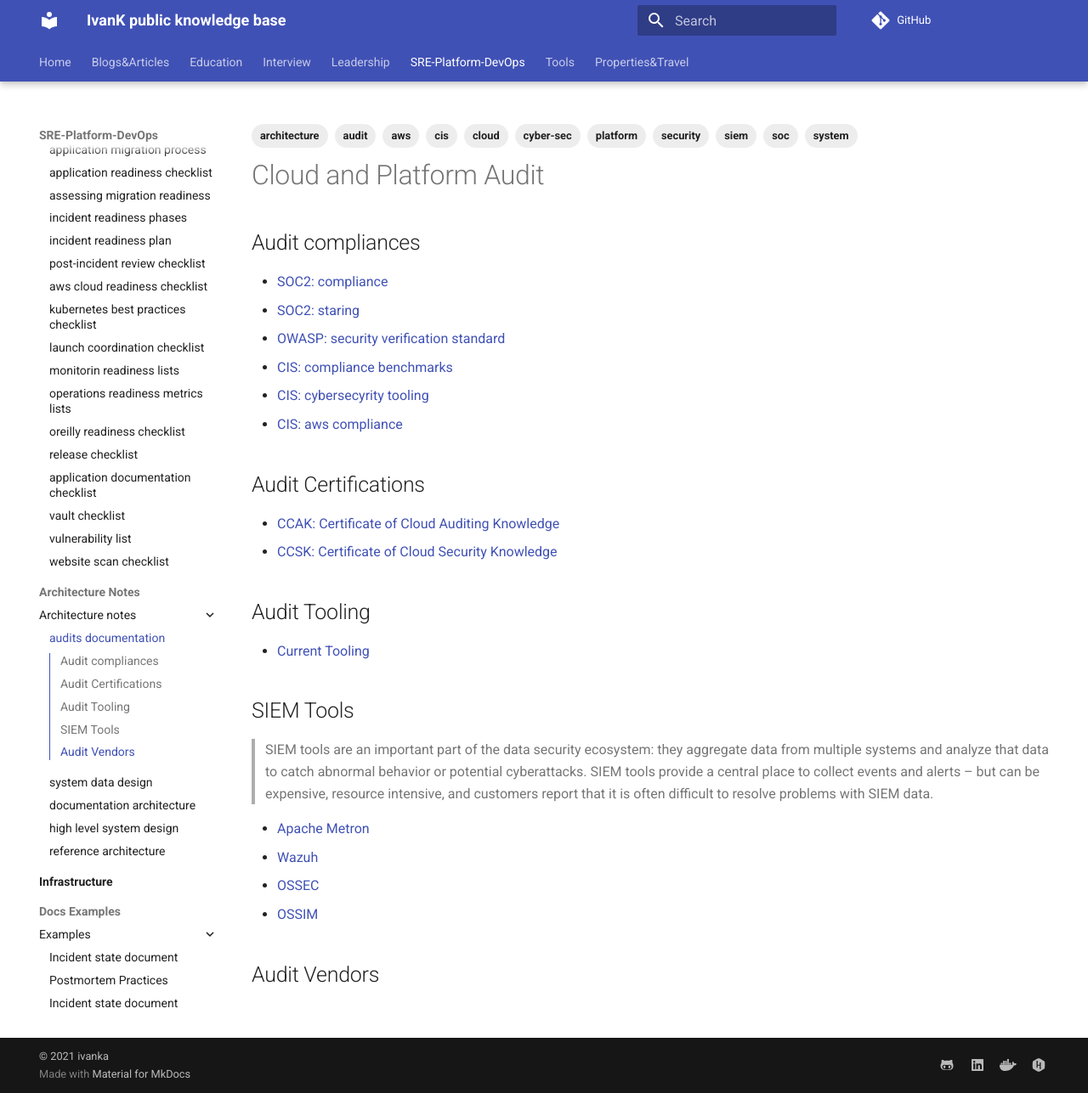
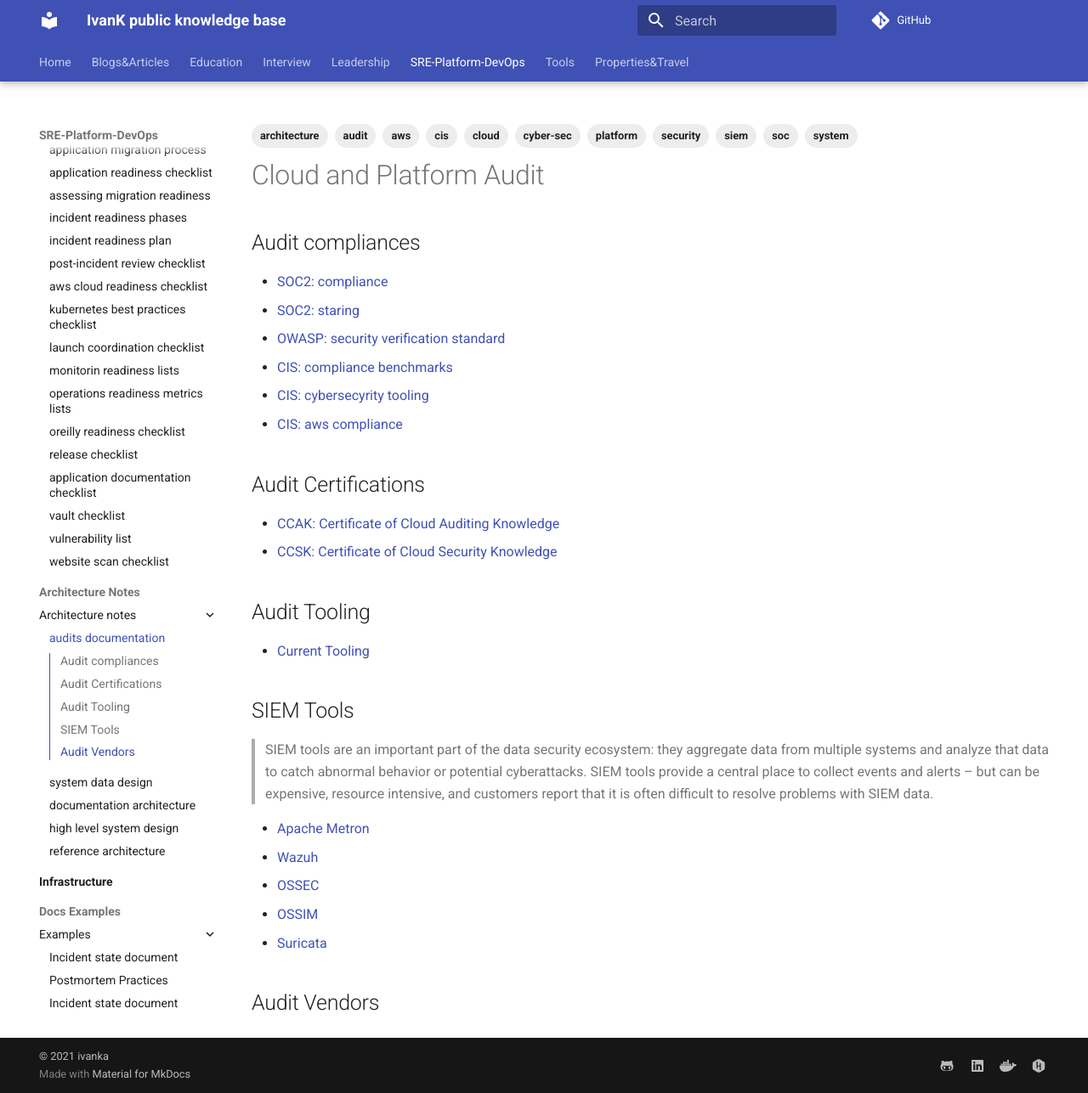
Before and after one commit to ivankatliarchuk/knowledge-base, an MkDocs documentation site: the page built from docs/sre-platform-devops/architecture-notes/audits.md, in a window 1280 px wide and 1287 px high. Shown: the whole window at 85% size. Built offline with MkDocs 1.6.1 and Material for MkDocs 9.7.7, drawn with Linux system fonts in a browser that asks for light colours; comment, search, counter and statistics services are not loaded.

Commit message:
wip
Signed-off-by: ivan katliarchuk <ivan.katliarchuk@gmail.com>

```diff
--- a/docs/sre-platform-devops/architecture-notes/audits.md
+++ b/docs/sre-platform-devops/architecture-notes/audits.md
@@ -38,6 +38,7 @@
 - [Wazuh](https://github.com/wazuh/wazuh)
 - [OSSEC](https://github.com/ossec)
 - [OSSIM](https://github.com/ossimlabs/ossim)
+- [Suricata](https://github.com/OISF)
 
 ## Audit Vendors
 
```
